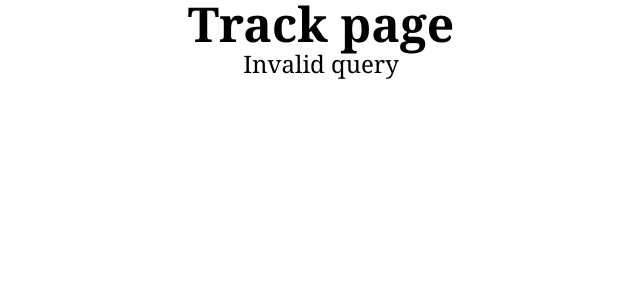
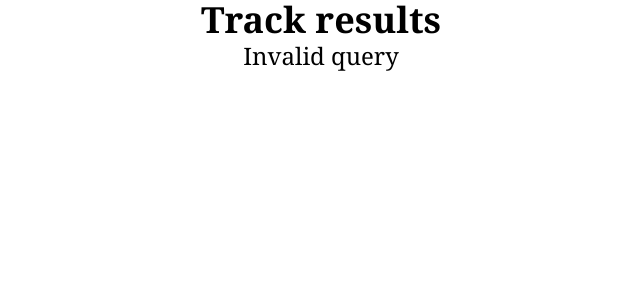
Before and after one commit to edwardhorsey/electronic-track-search, a Next.js app: page /track in a window 1280 px wide. Shown: the top 300 px of the page, without its empty margins (319-959 px from the left). Built offline with nearby package versions, Linux system fonts and the light colour scheme.

Commit message:
youtube result

```diff
--- a/src/pages/track.tsx
+++ b/src/pages/track.tsx
@@ -15,11 +15,7 @@ const Track = (): JSX.Element => {
         className="flex flex-col items-center justify-center
         w-full flex-1 px-20 text-center"
       >
-        <h1 className="text-5xl font-bold">Track page</h1>
-        <div className="flex flex-col items-center">
-          <p className="text-2xl">{`Artist: ${artist}`}</p>
-          <p className="text-2xl">{`Track: ${track}`}</p>
-        </div>
+        <h1 className="text-4xl font-bold">Track results</h1>
         <ShowResults artist={artist} track={track} />
       </main>
     );
@@ -30,7 +26,7 @@ const Track = (): JSX.Element => {
       className="flex flex-col items-center justify-center
       w-full flex-1 px-20 text-center"
     >
-      <h1 className="text-5xl font-bold">Track page</h1>
+      <h1 className="text-4xl font-bold">Track results</h1>
       <h2 className="text-2xl">Invalid query</h2>
     </main>
   );
--- a/src/stories/ShowResults.tsx
+++ b/src/stories/ShowResults.tsx
@@ -5,6 +5,7 @@ import filterDiscogsResults from '../utils/filterDiscogsResults';
 import SkeletonLoader from './SkeletonLoader';
 import { ErrorMessage } from './ErrorMessage';
 import { DiscogsResults } from './DiscogsResults';
+import { YoutubeResult } from './YoutubeResult';
 
 /* eslint-disable @typescript-eslint/no-empty-interface */
 export interface ShowResultsProps extends SearchQuery {}
@@ -18,7 +19,14 @@ const ShowResults = ({ artist, track }: ShowResultsProps): JSX.Element => {
   if (!data) return <SkeletonLoader />;
 
   const discogsResults = filterDiscogsResults(data.discogsResults);
-  return <DiscogsResults results={discogsResults} />;
+  const { youtubeResult } = data;
+
+  return (
+    <div className="flex flex-col">
+      <DiscogsResults results={discogsResults} />
+      <YoutubeResult embedId={youtubeResult} />
+    </div>
+  );
 };
 
 export default ShowResults;
```
